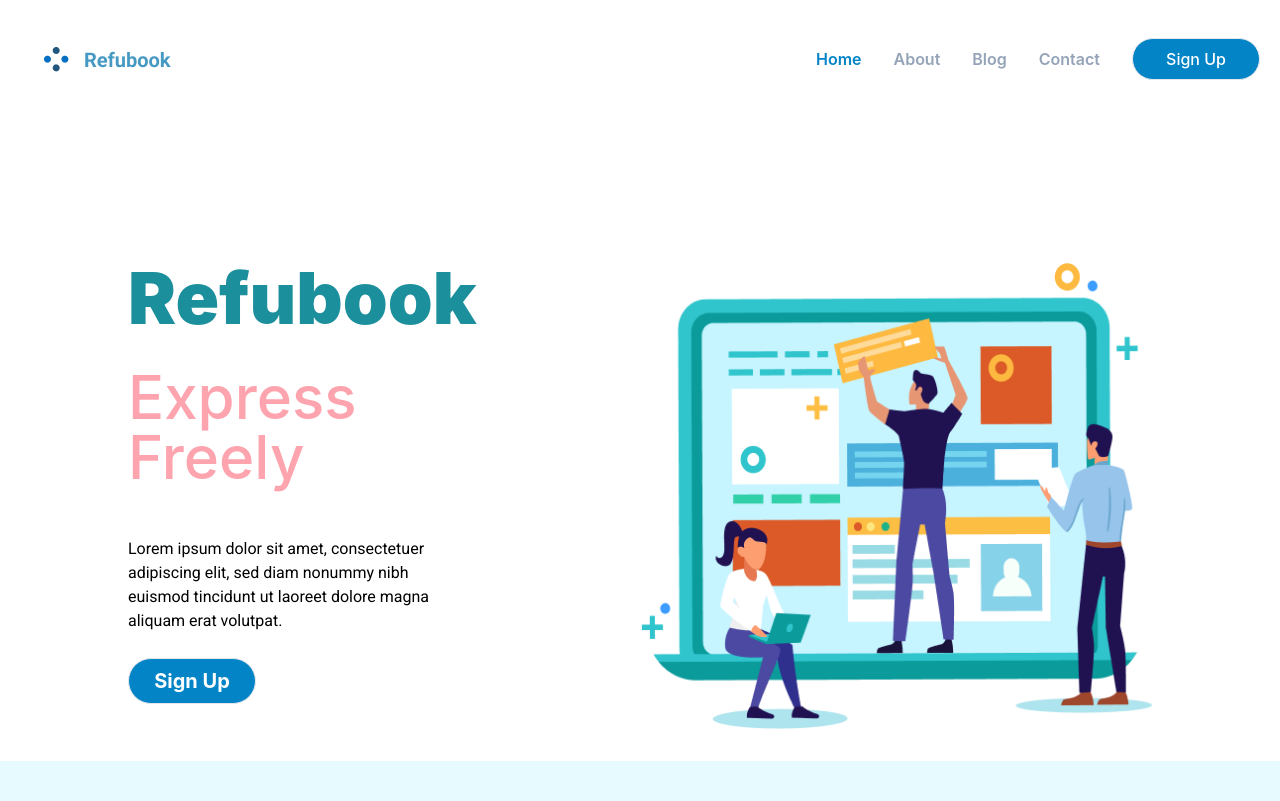
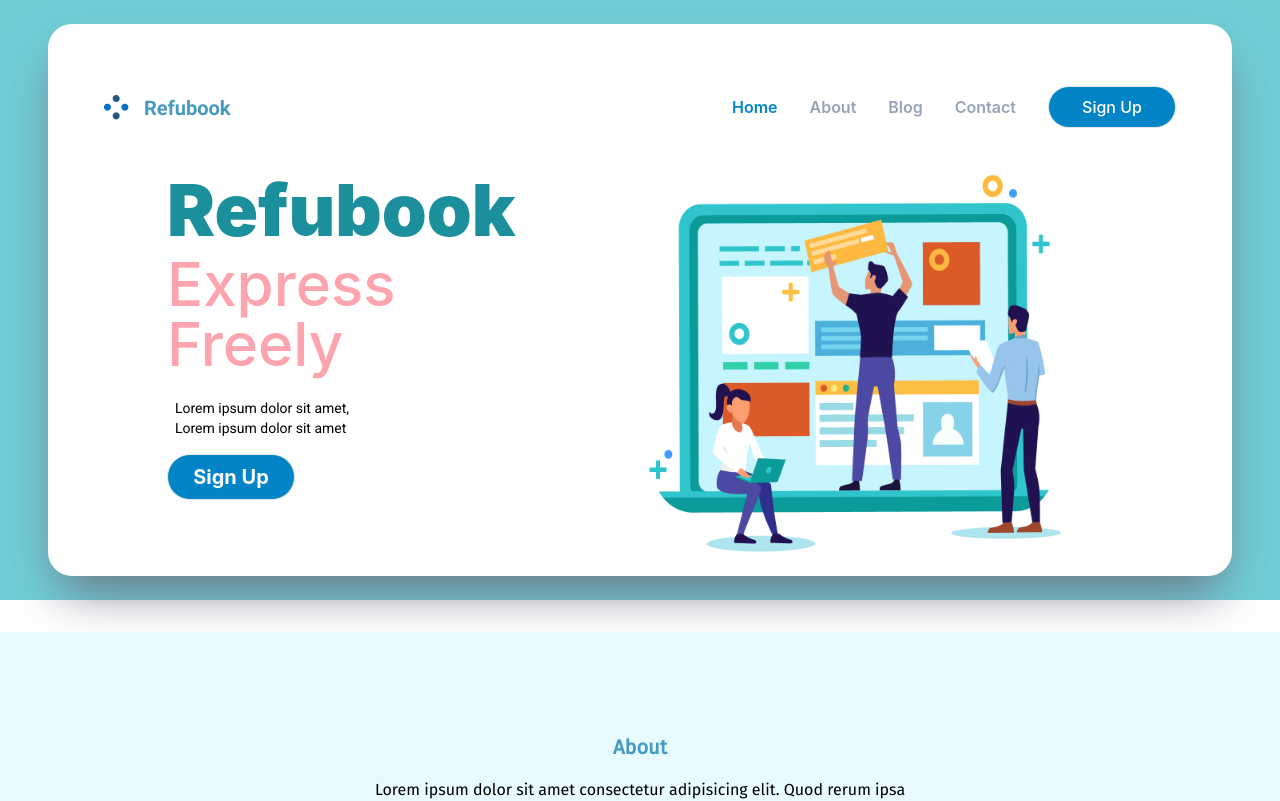
Before and after one commit to Hala-AlArid/RefuBook, a React (Create React App) app: page / in a window 1280 px wide. Shown: the top 801 px of the page. Built offline with nearby package versions, Linux system fonts and the light colour scheme; no server answers; the database is empty.

Commit message:
Fixed Hero

```diff
--- a/src/components/AboutSection/AboutSection.css
+++ b/src/components/AboutSection/AboutSection.css
@@ -41,5 +41,6 @@
 @media only screen and (max-width: 850px) {
     .AboutSection p{
         width: 100%;
+        text-align: center;
     }
 }
--- a/src/components/Hero/Hero.js
+++ b/src/components/Hero/Hero.js
@@ -2,23 +2,34 @@ import React from "react";
 import { NavLink } from "react-router-dom";
 import "./Hero.css";
 import homepage from "../../images/homepage.png";
+import NavBar from "../../components/NavBar/NavBar";
 
 function Hero (){
-    return <div className=" w-full">
+    return(
+    <div className="bg-[#70CDD6] md:pt-6 md:p-6 md:pr-12 md:pl-12 p-2">
 
-        <div className="w-4/5 m-auto grid grid-cols-2 pt-28">
-        <div className="grid grid-cols-1">
-            <h1 className="text-7xl font-black refubook pb-2">Refubook</h1>
-            <h2 className="text-6xl font-medium express pb-6 w-60 text-rose-300">Express Freely</h2>
-            <p className="text-base font-light w-80">Lorem ipsum dolor sit amet, consectetuer adipiscing elit, sed diam nonummy nibh euismod tincidunt ut laoreet dolore magna aliquam erat volutpat. </p>
+        <div className="md:h-full bg-white flex flex-col gap-2 justify-center items-center shadow-2xl shadow-gray-500 rounded-3xl md:p-6">
+        <NavBar/>
 
-            <NavLink to="/signup"><button type="submit" className="button sm:w-28 md:w-32 text-center text-xl font-bold text-white py-2 px-6 rounded-full bg-sky-600 hover:text-sky-600 hover:bg-white hover:border-sky-600 border">Sign Up</button></NavLink>
+        <div className="flex md:flex-row flex-col-reverse justify-center gap-2">
+
+        <div className="flex flex-col md:items-start justify-center gap-2 md:text-start text-center m-auto md:mt-0">
+            <h1 className="md:text-7xl text-3xl font-black refubook">Refubook</h1>
+            <h2 className="md:text-6xl md:w-[80%] text-2xl font-medium express text-rose-300 md:mb-2">Express Freely</h2>
+            <p className="text-sm m-2 md:w-[50%]">Lorem ipsum dolor sit amet, Lorem ipsum dolor sit amet</p>
+
+
+            <NavLink to="/signup"><button type="submit" className="button mb-4 sm:w-28 md:w-32 text-center md:text-xl font-bold text-white py-2 px-6 rounded-full bg-sky-600 hover:text-sky-600 hover:bg-white hover:border-sky-600 border">Sign Up</button></NavLink>
         </div>
+
         <div>
-            <img src={homepage} alt="home page graphic"/>
+            <img className="md:w-[80%] w-[50%] m-auto" src={homepage} alt="home page graphic"/>
+        </div>
+
         </div>
         </div>
     </div>
+    )
 };
 
 export default Hero;
--- a/src/pages/Home/Home.js
+++ b/src/pages/Home/Home.js
@@ -1,5 +1,5 @@
 import React from "react";
-import NavBar from "../../components/NavBar/NavBar";
+// import NavBar from "../../components/NavBar/NavBar";
 import Hero from "../../components/Hero/Hero";
 import AboutSection from "../../components/AboutSection/AboutSection";
 import Features from "../../components/Features/Features";
@@ -10,7 +10,7 @@ import Footer from "../../components/Footer/Footer";
 
 function Home (){
     return <div className="flex flex-col gap-8">
-        <NavBar />
+        {/* <NavBar /> */}
         <Hero/>
         <AboutSection/>
         <Features/>
```
Also changed, not shown: src/pages/SignUp/SignUp.js (+0 -7 lines).
